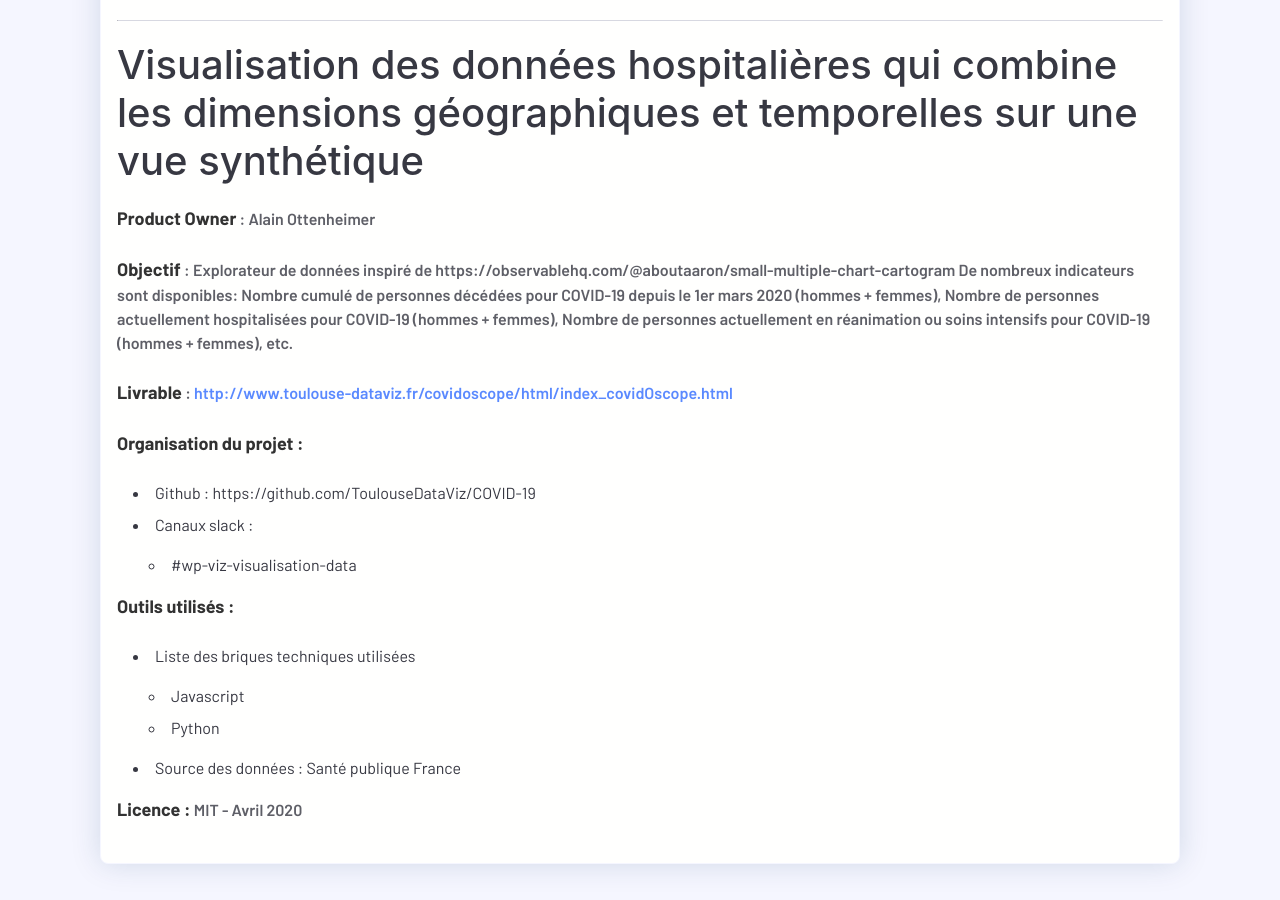
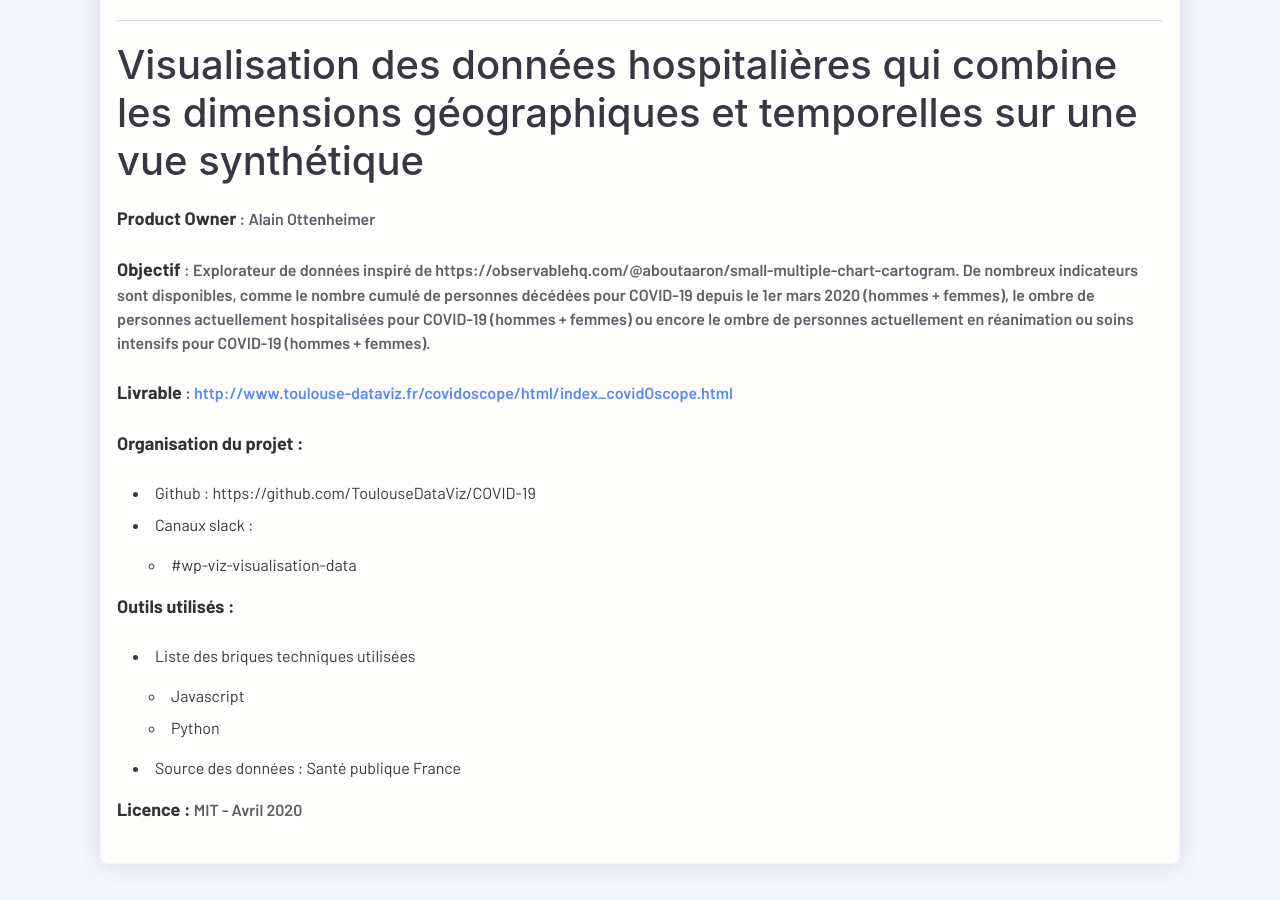
Before and after one commit to opencovid19-fr/opencovid19-fr.github.io, a Jekyll site: the page built from _posts/covidoscope/2020-04-17-covidoscope.md, in a window 1280 px wide and 900 px high, scrolled down 360 px. Built offline with Jekyll 4.4.1, drawn with Linux system fonts in a browser that asks for light colours; nearby versions of some CDN libraries; comment, search, counter and statistics services are not loaded.

Commit message:
Ameliorate CovidOscope description

```diff
--- a/_posts/covidoscope/2020-04-17-covidoscope.md
+++ b/_posts/covidoscope/2020-04-17-covidoscope.md
@@ -13,11 +13,8 @@
 
 **Product Owner** : Alain Ottenheimer
 
-**Objectif** : Explorateur de données inspiré de https://observablehq.com/@aboutaaron/small-multiple-chart-cartogram
-De nombreux indicateurs sont disponibles:
-Nombre cumulé de personnes décédées pour COVID-19 depuis le 1er mars 2020 (hommes + femmes),
-Nombre de personnes actuellement hospitalisées pour COVID-19 (hommes + femmes),
-Nombre de personnes actuellement en réanimation ou soins intensifs pour COVID-19 (hommes + femmes), etc.
+**Objectif** : Explorateur de données inspiré de https://observablehq.com/@aboutaaron/small-multiple-chart-cartogram.
+De nombreux indicateurs sont disponibles, comme le nombre cumulé de personnes décédées pour COVID-19 depuis le 1er mars 2020 (hommes + femmes), le ombre de personnes actuellement hospitalisées pour COVID-19 (hommes + femmes) ou encore le ombre de personnes actuellement en réanimation ou soins intensifs pour COVID-19 (hommes + femmes).
 
 **Livrable** : [http://www.toulouse-dataviz.fr/covidoscope/html/index_covidOscope.html](http://www.toulouse-dataviz.fr/covidoscope/html/index_covidOscope.html)
 
```
